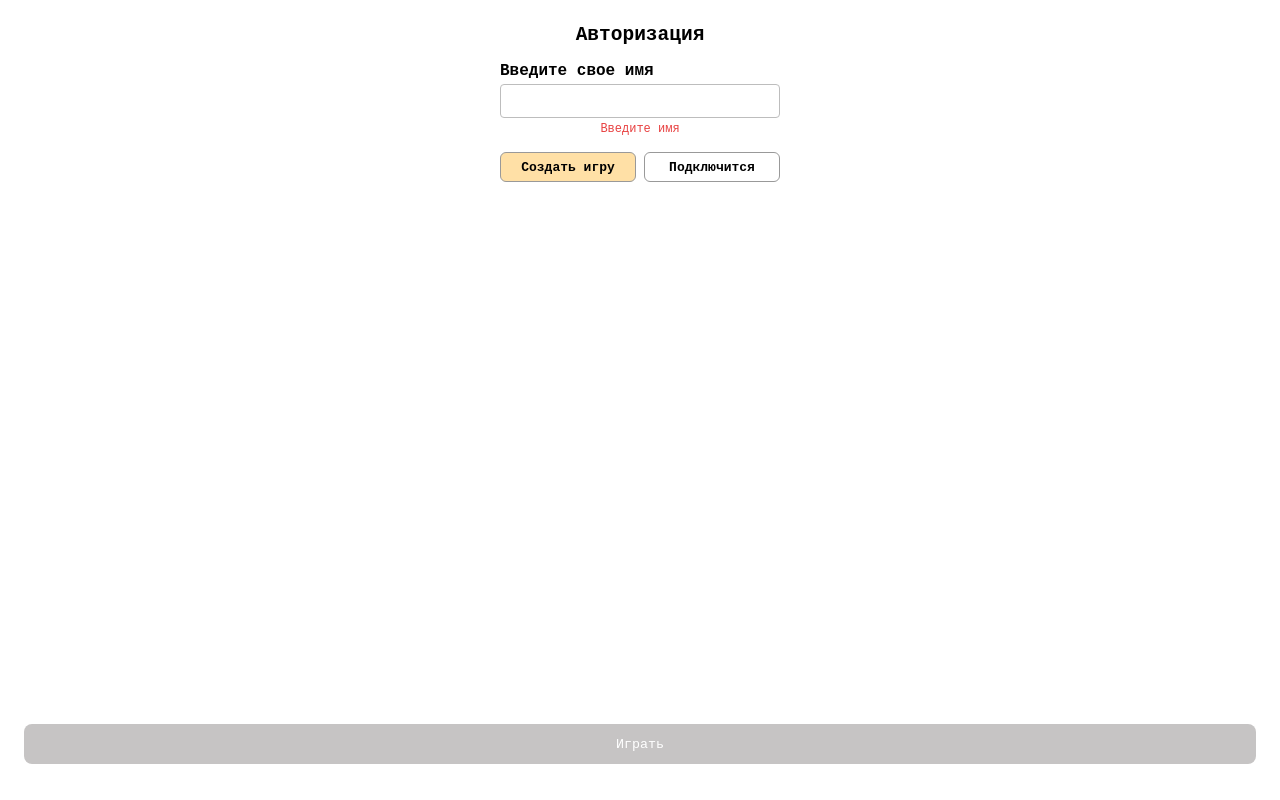
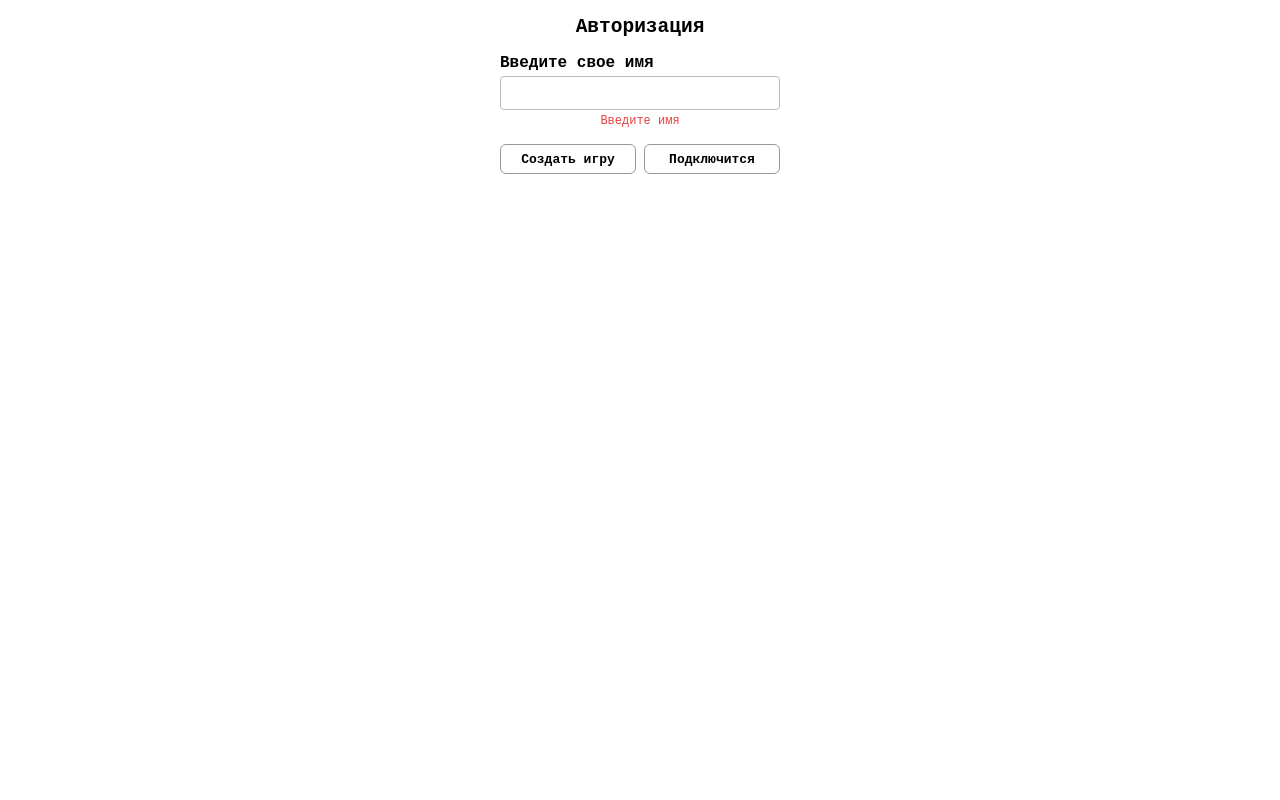
Before and after one commit to Andrei-Adnolka/telegram-arcades-client, a React (Create React App) app: page /battle-sea-online in a window 1280 px wide. Built offline with nearby package versions, Linux system fonts and the light colour scheme.

Commit message:
updated battleships

```diff
--- a/src/modules/battle-sea-online/components/authorization/components/nickname-field/index.tsx
+++ b/src/modules/battle-sea-online/components/authorization/components/nickname-field/index.tsx
@@ -23,16 +23,16 @@ const NicknameField: FC<Props> = ({ nickname, setNickname }) => {
   const { h, label } = l10n[lang];
 
   useEffect(() => {
-    if (user) {
-      setNickname(user.first_name || user.username || "");
-    } else {
-      setNickname(localStorage.nickname || "");
+    const userName =
+      localStorage.nickname || user?.first_name || user?.username || "";
+    setNickname(userName);
+    if (!userName) {
+      setTimeout(() => {
+        setIsShowHint(true);
+      }, 5000);
     }
-    setTimeout(() => {
-      setIsShowHint(true);
-    }, 5000);
     // eslint-disable-next-line
-  }, []);
+  }, [user]);
 
   let hint = h;
 
--- a/src/modules/battle-sea-online/components/authorization/components/radio-buttons/index.tsx
+++ /dev/null
@@ -1,44 +0,0 @@
-import { FC } from "react";
-
-import "./style.scss";
-import { useAppSelector } from "../../../../redux/hooks";
-import { selectLang } from "../../../../redux/gameSlice";
-
-const options = [
-  {
-    id: "Create Game",
-    labels: { ru: "Создать игру", eng: "Create game" },
-  },
-  {
-    id: "Go to game",
-    labels: { ru: "Подключится", eng: "Connect" },
-  },
-  // { id: "Play with AI", label: "Play with AI" },
-];
-
-type Props = {
-  activeId: string;
-};
-
-const RadioButtons: FC<Props> = ({ activeId }) => {
-  const lang = useAppSelector(selectLang);
-  return (
-    <>
-      {options.map((option) => {
-        return (
-          <div className="form_radio_btn" key={option.id}>
-            <input
-              id={option.id}
-              type="radio"
-              name="radio"
-              checked={option.id === activeId}
-            />
-            <label htmlFor={option.id}>{option.labels[lang]}</label>
-          </div>
-        );
-      })}
-    </>
-  );
-};
-
-export default RadioButtons;
--- a/src/modules/battle-sea-online/components/authorization/components/radio-buttons/style.scss
+++ /dev/null
@@ -1,22 +0,0 @@
-.form_radio_btn {
-	display: inline-block;
-  width: 100%;
-
-  input[type=radio] {
-    display: none;
-  }
-  label {
-    display: flex;
-    align-items: center;
-    justify-content: center;
-    padding: 4px 8px;
-    border: 1px solid #999;
-    border-radius: 6px;
-    user-select: none;
-    height: 30px;
-
-  }
-  input[type=radio]:checked + label {
-    background: #ffe0a6;
-  }
-}
--- a/src/modules/battle-sea-online/components/authorization/index.tsx
+++ b/src/modules/battle-sea-online/components/authorization/index.tsx
@@ -1,7 +1,6 @@
 import { useEffect, useState } from "react";
 import { useNavigate } from "react-router-dom";
 
-import RadioButtons from "./components/radio-buttons";
 import NicknameField from "./components/nickname-field";
 
 import { useAppSelector } from "../../redux/hooks";
@@ -10,49 +9,71 @@ import { selectLang } from "../../redux/gameSlice";
 import "./style.scss";
 
 const l10n = {
-  ru: { auth: "Авторизация", play: "Играть", enter: "Введите код игры" },
-  eng: { auth: "Authorization", play: "Play", enter: "Enter the game ID" },
+  ru: {
+    createGame: "Создать игру",
+    auth: "Авторизация",
+    play: "Играть",
+    enter: "Введите код игры",
+    connect: "Подключится",
+  },
+  eng: {
+    createGame: "Create game",
+    auth: "Authorization",
+    play: "Play",
+    enter: "Enter the game ID",
+    connect: "Connect",
+  },
 };
 
 const Login = () => {
   const navigate = useNavigate();
-  const [invitationGame, setInvitationGame] = useState("Create Game");
+  const [invitationGame, setInvitationGame] = useState(false);
   const [gameId, setGameId] = useState<string>("");
   const [nickname, setNickname] = useState("");
   const lang = useAppSelector(selectLang);
 
-  const { auth, play, enter } = l10n[lang];
+  const { auth, play, enter, createGame, connect } = l10n[lang];
+
+  const isGameReady = gameId && nickname;
 
   const startPlay = () => {
-    if (gameId && nickname) {
+    if (isGameReady) {
       localStorage.nickname = nickname;
       navigate("/battle-sea-online/" + gameId);
     }
   };
 
-  const isCreateGame = invitationGame === "Create Game";
+  const changeInvState = () => {
+    setInvitationGame((prev) => !prev);
+  };
 
-  useEffect(() => {
-    if (isCreateGame) {
-      setGameId(String(Math.floor(Math.random() * 10001)));
-    } else {
-      setGameId("");
-    }
-  }, [isCreateGame]);
+  const onCreateGame = () => {
+    const id = String(Math.floor(Math.random() * 10001));
+    navigate("/battle-sea-online/" + id);
+  };
 
   return (
     <div>
       <h2 className="battleship-authorization-block-title">{auth}</h2>
       <div className="battleship-authorization-block">
         <NicknameField setNickname={setNickname} nickname={nickname} />
+        <div className="radio-buttons-wrapper">
           <div
-          onChange={(e) => setInvitationGame((e.target as HTMLElement).id)}
-          className="radio-buttons-wrapper"
+            className={`button ${nickname ? "active" : ""}`}
+            onClick={onCreateGame}
           >
-          <RadioButtons activeId={invitationGame} />
+            {createGame}
+          </div>
+          <div
+            className={`button ${invitationGame ? "active" : ""}`}
+            onClick={changeInvState}
+          >
+            {connect}
+          </div>
         </div>
         <div>
-          {invitationGame === "Go to game" ? (
+          {invitationGame ? (
+            <>
               <div className="text-field">
                 <label className="text-field__label" htmlFor="nickname">
                   {enter}
@@ -66,9 +87,6 @@ const Login = () => {
                   defaultValue=""
                 />
               </div>
-          ) : null}
-        </div>
-      </div>
               <button
                 type="submit"
                 onClick={startPlay}
@@ -77,6 +95,10 @@ const Login = () => {
               >
                 {play}
               </button>
+            </>
+          ) : null}
+        </div>
+      </div>
     </div>
   );
 };
--- a/src/modules/battle-sea-online/components/authorization/style.scss
+++ b/src/modules/battle-sea-online/components/authorization/style.scss
@@ -12,16 +12,29 @@
   justify-content: space-between;
   gap: 8px;
   margin-bottom: 16px;
+
+  .button {
+    display: flex;
+    align-items: center;
+    justify-content: center;
+    padding: 4px 8px;
+    border: 1px solid #999;
+    border-radius: 6px;
+    user-select: none;
+    height: 30px;
+    width: 100%;
+    &.active {
+      background-color: #06a30b;
+      color: white;
+      border: none;
+    }
+  }
 }
 
 .battle-submit-buttom {
-  position: absolute;
-  left: 50%;
-  transform: translateX(-50%);
-  bottom: 36px;
   padding: 8px 16px;
   height: 40px;
-  width: calc(100% - 48px);
+  width: 100%;
   border: none;
   border-radius: 8px;
   user-select: none;
--- a/src/modules/battle-sea-online/components/game-page/components/ship-station/index.scss
+++ b/src/modules/battle-sea-online/components/game-page/components/ship-station/index.scss
@@ -24,16 +24,17 @@
   }
 
   &_button {
+    display: flex;
+    align-items: center;
+    justify-content: center;
+
     width: 160px;
     height: 40px;
     margin: 0 auto;
     background-color: #b4b4ff;
     color: white;
-    padding: 4px;
 
     font-size: 14px;
-
-    letter-spacing: 2px;
 
     border: none {
       radius: 8px;
--- a/src/modules/battle-sea-online/components/game-page/components/system-text/index.tsx
+++ b/src/modules/battle-sea-online/components/game-page/components/system-text/index.tsx
@@ -31,7 +31,6 @@ export const SystemTextUI: FC<Props> = ({
 
   return (
     <span className={statusClassName.join(" ")} onClick={onReady}>
-      {statusText}
       {isShowCancelButton ? (
         <div
           className="sistem_message__cancel_button"
@@ -40,9 +39,10 @@ export const SystemTextUI: FC<Props> = ({
             skipIsUserReady();
           }}
         >
-          X
+          ←
         </div>
       ) : null}
+      {statusText}
       <div className="loader-2" />
     </span>
   );
--- a/src/modules/battle-sea-online/components/game-page/hooks/useWss.ts
+++ b/src/modules/battle-sea-online/components/game-page/hooks/useWss.ts
@@ -60,6 +60,7 @@ export const useWss = (gameId: string) => {
 
   const onInitState = () => {
     window.location.reload();
+    window.scrollTo({ top: 0, behavior: "smooth" });
   };
 
   const onConnect = useCallback(() => {
@@ -135,12 +136,21 @@ export const useWss = (gameId: string) => {
           if (!success) {
             return navigate("/battle-sea-online");
           }
+          if (payload.rivalName) {
+            setRivalName(payload.rivalName);
+          }
+          if (payload.isRivalReady) {
+            setIsRivalReady(payload.isRivalReady);
+            dispatch(setIsUserShot(false));
+          }
           break;
         case "setToState":
           if (username !== localStorage.nickname) {
             setIsRivalReady(true);
             dispatch(setFullData(payload.userData));
-            setRivalName(payload.rivalName);
+            if (!rivalName) {
+              setRivalName(payload.rivalName);
+            }
           }
           break;
         case "readyToPlay":
--- a/src/modules/battle-sea-online/components/game-page/index.tsx
+++ b/src/modules/battle-sea-online/components/game-page/index.tsx
@@ -123,7 +123,7 @@ const GamePageUI = ({ gameId }: { gameId: string }) => {
                 <p>{`${localStorage.nickname.toUpperCase()} (${you})`}</p>
                 <Field isRival={false} isOnline isUserBoard />
               </div>
-              <div style={{ marginTop: "16px" }}>
+              <div style={{ marginTop: "32px", marginBottom: "32px" }}>
                 {rivalName ? (
                   <>
                     <p>{`${
--- a/src/modules/battle-sea-online/index.tsx
+++ b/src/modules/battle-sea-online/index.tsx
@@ -22,6 +22,7 @@ const BattleSea = () => {
     if (body?.style) {
       body.style.background = "white";
       document.body.style.overflow = "hidden";
+      window.scrollTo({ top: 0 });
     }
   }, []);
 
--- a/src/modules/battle-sea-online/style.scss
+++ b/src/modules/battle-sea-online/style.scss
@@ -5,13 +5,17 @@
 
   width: 100%;
   text-align: center;
-  padding-top: 24px;
+  padding-top: 16px;
 
   h1 {
     background-color: white;
     color: black;
     margin-bottom: -8px;
     font-size: 18px;
+    position: sticky;
+    top: 0px;
+    width: 100%;
+    padding: 16px 0px;
   }
 
   &__header {
@@ -43,7 +47,7 @@
     color: black;
     font-weight: 700;
     font-size: 16px;
-    margin-bottom: 8px;
+    margin-bottom: 12px;
     margin-top: 0px;
   }
 }
```
Also changed, not shown: src/modules/battle-sea-online/components/game-page/components/system-text/style.scss (+18 -9 lines). Lines whose indentation alone changed are shown as unchanged.
